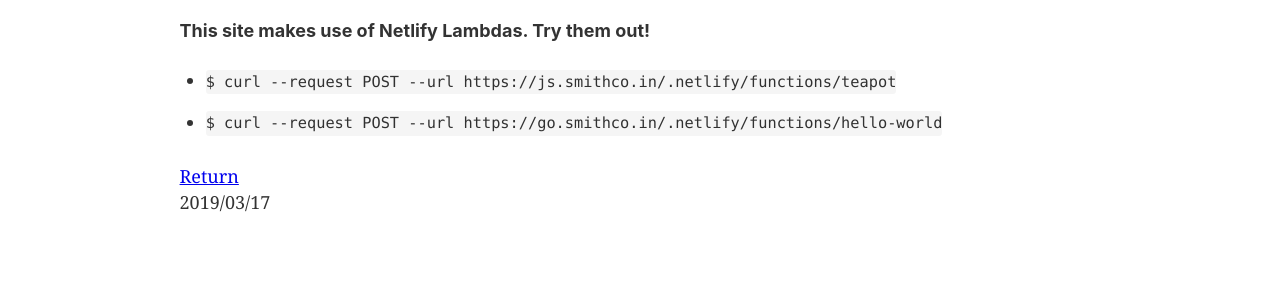
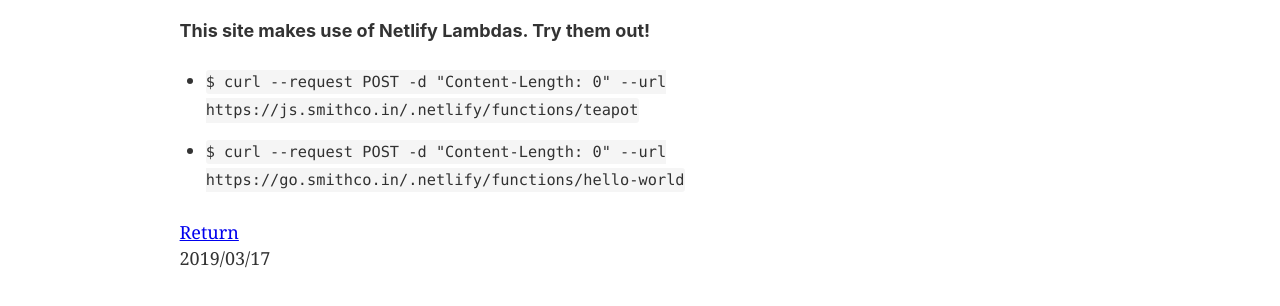
Before and after one commit to smithcoin/smithco.in, a Gatsby site: page /lambdas in a window 1280 px wide. Shown: the part 172-478 px from the top of the page. Built offline with nearby package versions, Linux system fonts and the light colour scheme; Gatsby itself is replaced by a stand-in of ours.

Commit message:
update CURL

```diff
--- a/src/pages/lambdas.js
+++ b/src/pages/lambdas.js
@@ -10,8 +10,8 @@
     <h1>Lambdas</h1>
     <h4> This site makes use of Netlify Lambdas. Try them out!</h4>
     <ul>
-      <li><code>$ curl --request POST --url https://js.smithco.in/.netlify/functions/teapot</code></li>
-      <li><code>$ curl --request POST --url https://go.smithco.in/.netlify/functions/hello-world</code></li>
+      <li><code>$ curl --request POST -d "Content-Length: 0" --url https://js.smithco.in/.netlify/functions/teapot</code></li>
+      <li><code>$ curl --request POST -d "Content-Length: 0" --url https://go.smithco.in/.netlify/functions/hello-world</code></li>
     </ul>
     <Link to="/">Return</Link>
   </Layout>
```
Also changed, not shown: README.md.
